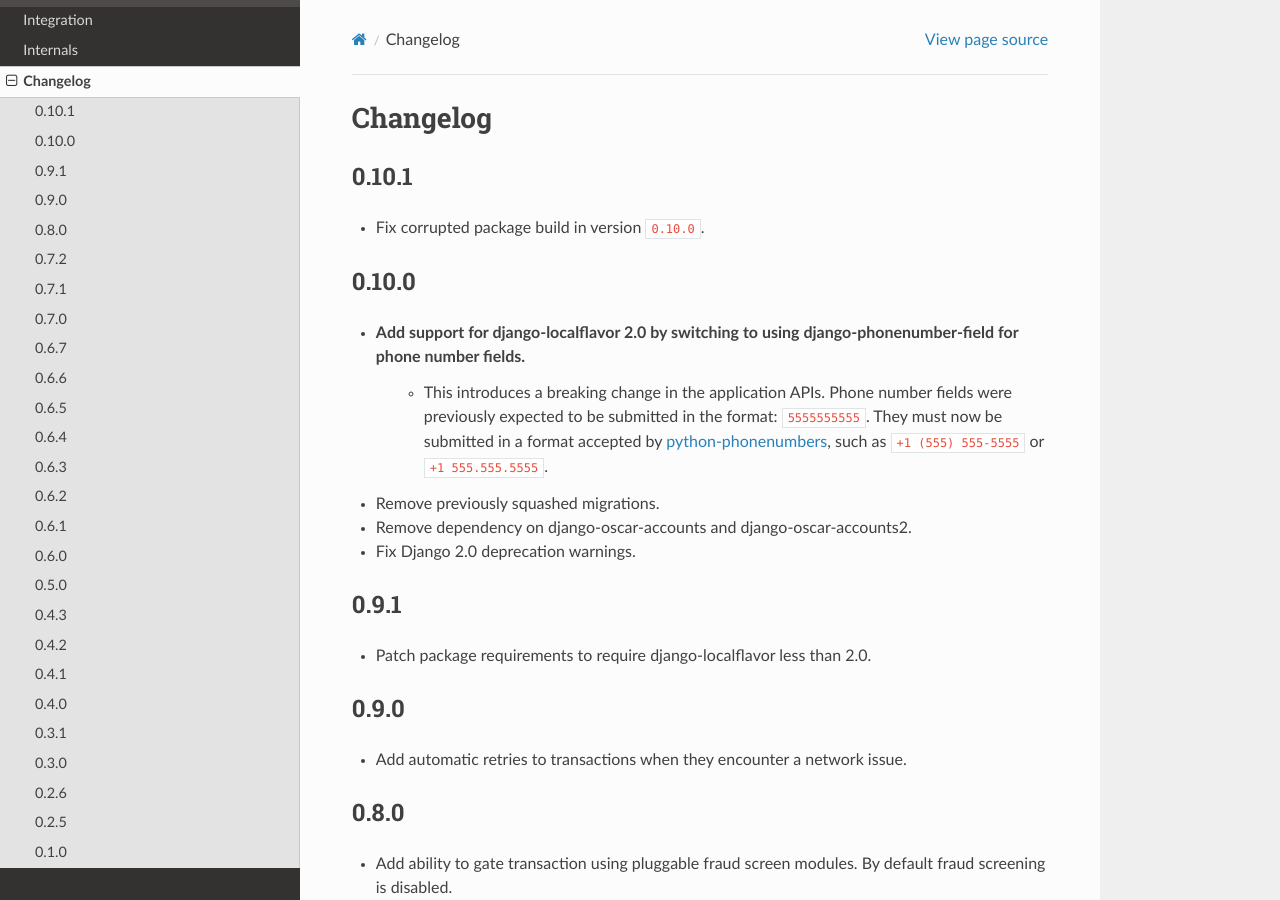
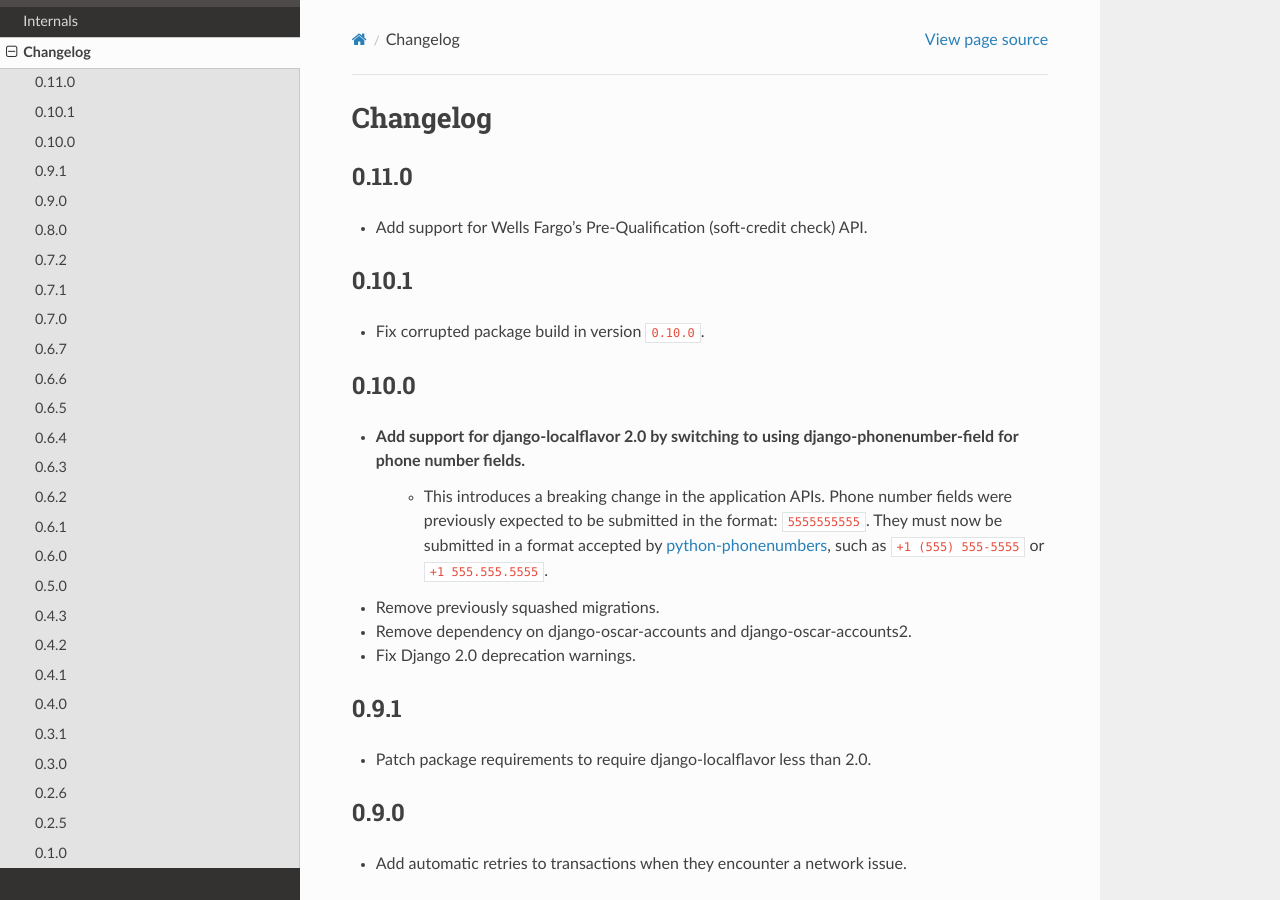
Before and after one commit to m-hairan/django-oscar, a Sphinx documentation site: the page built from docs/changes.rst, in a window 1280 px wide and 900 px high. Built offline with Sphinx 7.4.7 and the Read the Docs theme 2.0.0, drawn with Linux system fonts in a browser that asks for light colours; the version number could not be read and is left out.

Commit message:
Update changelog

```diff
--- a/docs/changes.rst
+++ b/docs/changes.rst
@@ -2,6 +2,10 @@
 
 Changelog
 =========
+
+0.11.0
+------------------
+- Add support for Wells Fargo's Pre-Qualification (soft-credit check) API.
 
 0.10.1
 ------------------
```
